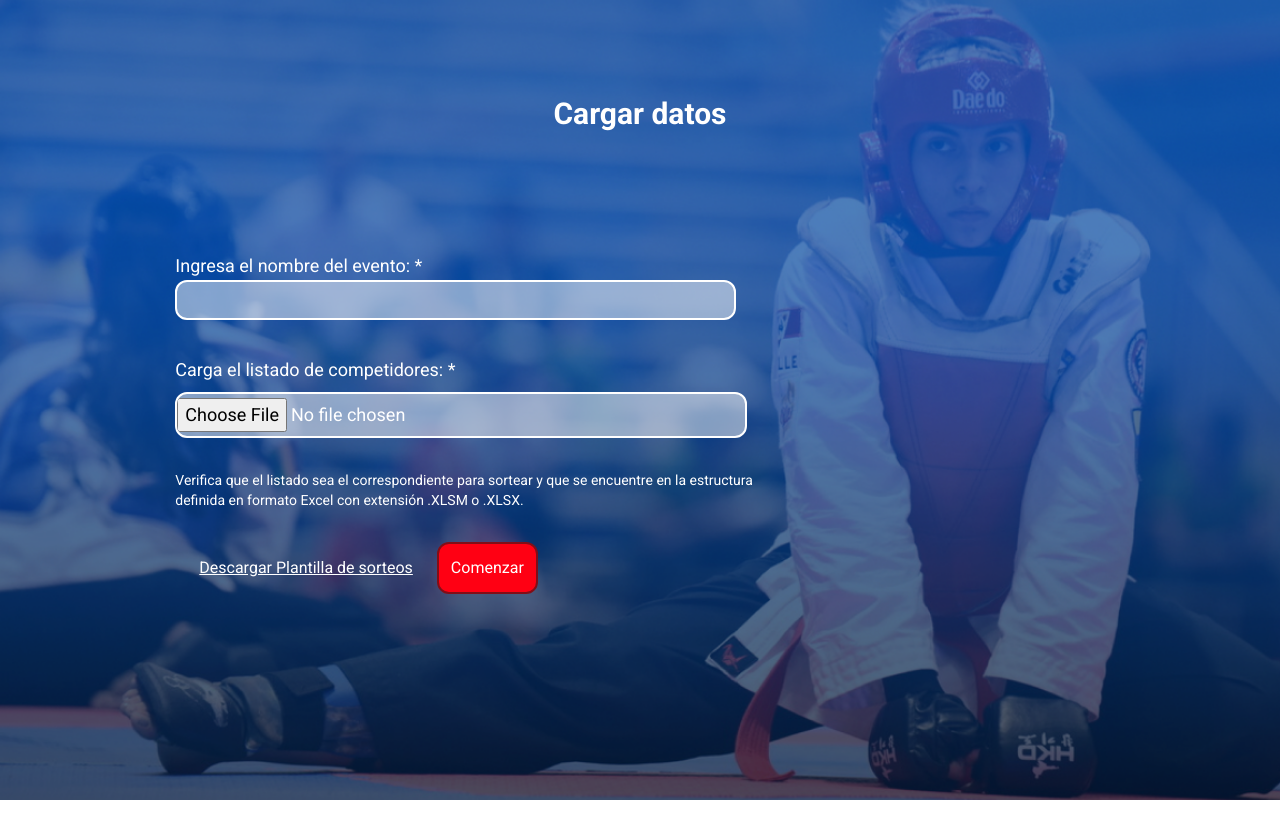
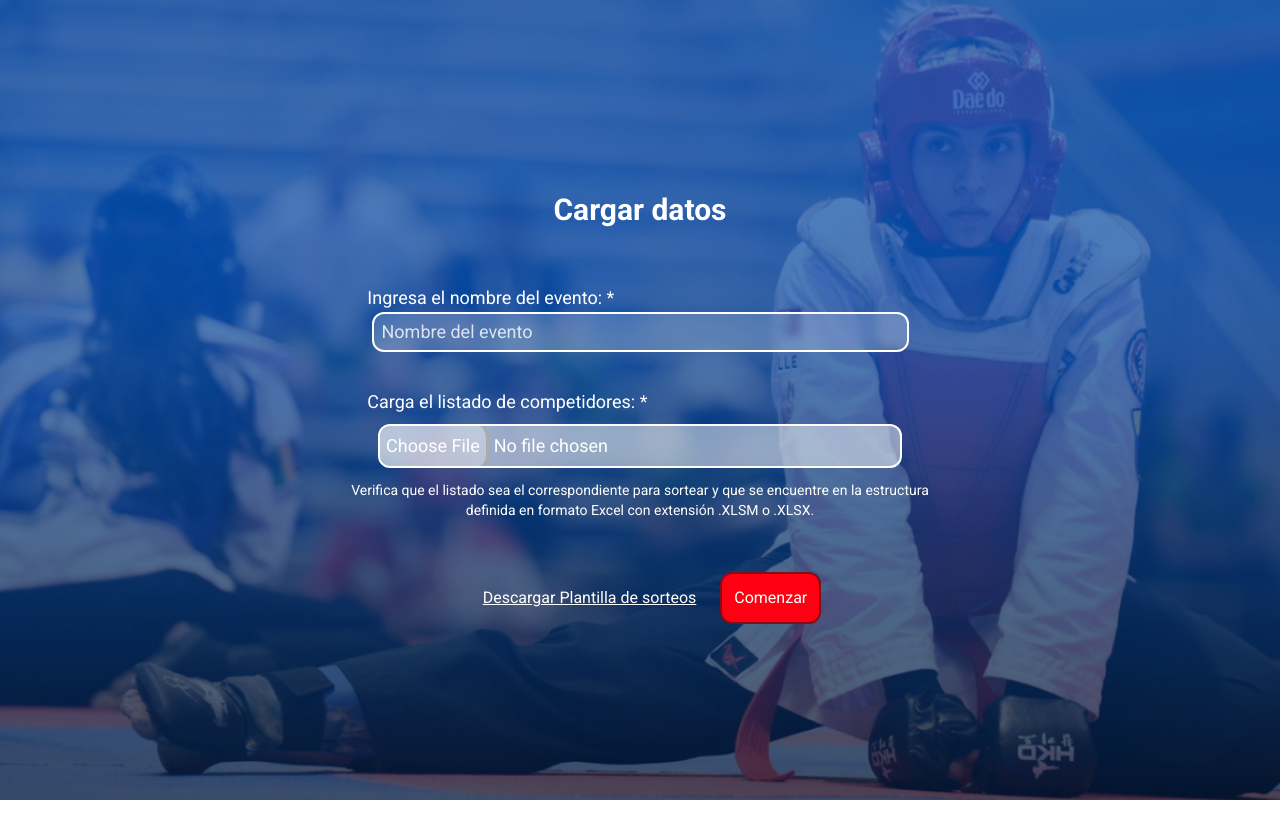
Before and after one commit to Valar789/sorteador-piramides-react, a React (Vite) app: page /home in a window 1280 px wide. Shown: the top 838 px of the page. Before the commit the page ends 800 px from the top, so only its background shows below. Built offline with nearby package versions, Linux system fonts and the light colour scheme; sample sign-in values are in the browser's storage; the HTML template or start-up script is replaced by a standard one.

Commit message:
cheanges in home

```diff
--- a/src/components/Home/ExcelUploader.jsx
+++ b/src/components/Home/ExcelUploader.jsx
@@ -51,50 +51,58 @@ export default function ExcelUploader() {
   };
 
   return (
-    <form onSubmit={handleSubmit} className="flex items-center justify-center flex-col py-6">
+    <div className="h-screen flex items-center flex-col">
+      <form
+        onSubmit={handleSubmit}
+        className="flex items-center justify-center flex-col"
+      >
         <div className="">
-          <label className="text-white text-left text-lg mb-3">
+          <label className="text-white font-normal text-left mx-48 text-lg mb-3">
             Ingresa el nombre del evento: *
           </label>
-        <div className="">
+          <div className="flex items-center justify-center flex-col">
             <input
               required
               onChange={(e) => setNameEvent(e.target.value)}
-            className="rounded-xl text-lg py-1 px-44 border-2 bg-white/50 border-white"
+              className="rounded-xl placeholder:text-white/80 pl-2 pr-80 backdrop-blur-md text-lg py-1 px-44 border-2 bg-white/20 backdrop-blur-sm border-white"
               type="text"
+              placeholder="Nombre del evento"
             />
           </div>
-        <label className="text-white text-left block mb-2 my-9 text-lg">
+          <label className="text-white text-left block mb-2 my-9 mx-48 text-lg">
             Carga el listado de competidores: *
           </label>
-        <div className="gap-3 mb-3">
+          <div className="flex items-center justify-center flex-col gap-3 mb-3">
             <input
               onChange={handleFileUpload}
               type="file"
               name="FileAttachment"
               id="FileAttachment"
-            className="pl-0 pr-56 cursor-pointer relative file-upload rounded-xl text-lg text-white px-24 py-1 border-2  bg-white/50 border-white"
+              className="pl-0 pr-44 relative file:text-white file:border-r-white file:bg-white/30 file:h-10  file:border-r-4 file:border-l-0 file:border-y-0 file:rounded-xl rounded-xl text-lg text-white px-24 border-2  bg-white/50 border-white"
             />
-
           </div>
-        <div>
-          <span className="w-2/3 inline-block text-white text-sm py-5">
-          Verifica que el listado sea el correspondiente para sortear y que se
-          encuentre en la estructura definida en formato Excel con extensión
-          .XLSM o .XLSX.{" "}
+          <div className="flex items-center justify-center">
+            <span className="w-2/3  text-center inline-block text-white text-sm">
+              Verifica que el listado sea el correspondiente para sortear y que
+              se encuentre en la estructura definida en formato Excel con
+              extensión .XLSM o .XLSX.{" "}
             </span>
           </div>
-        <div className="flex items-center">
-          <a href="" className=" underline mx-3 my-3 border-redborderbuttons text-white p-3 rounded-xl">
-          Descargar Plantilla de sorteos          </a>
+          <div className="flex items-center justify-center my-10">
+            <a
+              href=""
+              className=" underline mx-3 my-3 border-redborderbuttons text-white p-3 rounded-xl"
+            >
+              Descargar Plantilla de sorteos{" "}
+            </a>
 
             <button className="bg-redbuttons border-2 my-3 border-redborderbuttons text-white p-3 rounded-xl">
               Comenzar
             </button>
           </div>
         </div>
-
         {showModal && <ModalError setShowModal={setShowModal} />}
       </form>
+      </div>
   );
 }
--- a/src/views/Home.jsx
+++ b/src/views/Home.jsx
@@ -4,7 +4,7 @@ import ExcelUploader from "../components/Home/ExcelUploader";
 export default function Home() {
   return (
     <div id="home" className="h-screen">
-    <h2 className="text-center py-24 text-white text-3xl font-bold">Cargar datos</h2>
+    <h2 className="text-center pt-48 py-14 text-white text-3xl font-bold">Cargar datos</h2>
         <ExcelUploader />
     </div>
   );
```
Lines whose indentation alone changed are shown as unchanged.
